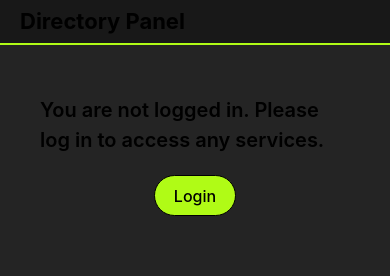
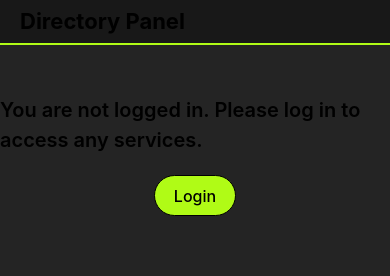
Before and after one commit to BojidarTonev/lucid-link-interview-task, a React (Vite) app: page / in a window 390 px wide. Shown: the top 276 px of the page. Built offline with nearby package versions, Linux system fonts and the light colour scheme.

Commit message:
implemented responsive design fix

```diff
--- a/src/components/directory-panel/directory-panel.css
+++ b/src/components/directory-panel/directory-panel.css
@@ -45,6 +45,12 @@
     align-self: center;
 }
 
+@media (max-width: 950px) {
+    .directory-wrapper .directory-content {
+        margin: 30px 0;
+    }
+}
+
 @media (max-width: 555px) {
     .directory-content ul {
         padding-left: 0;
```
